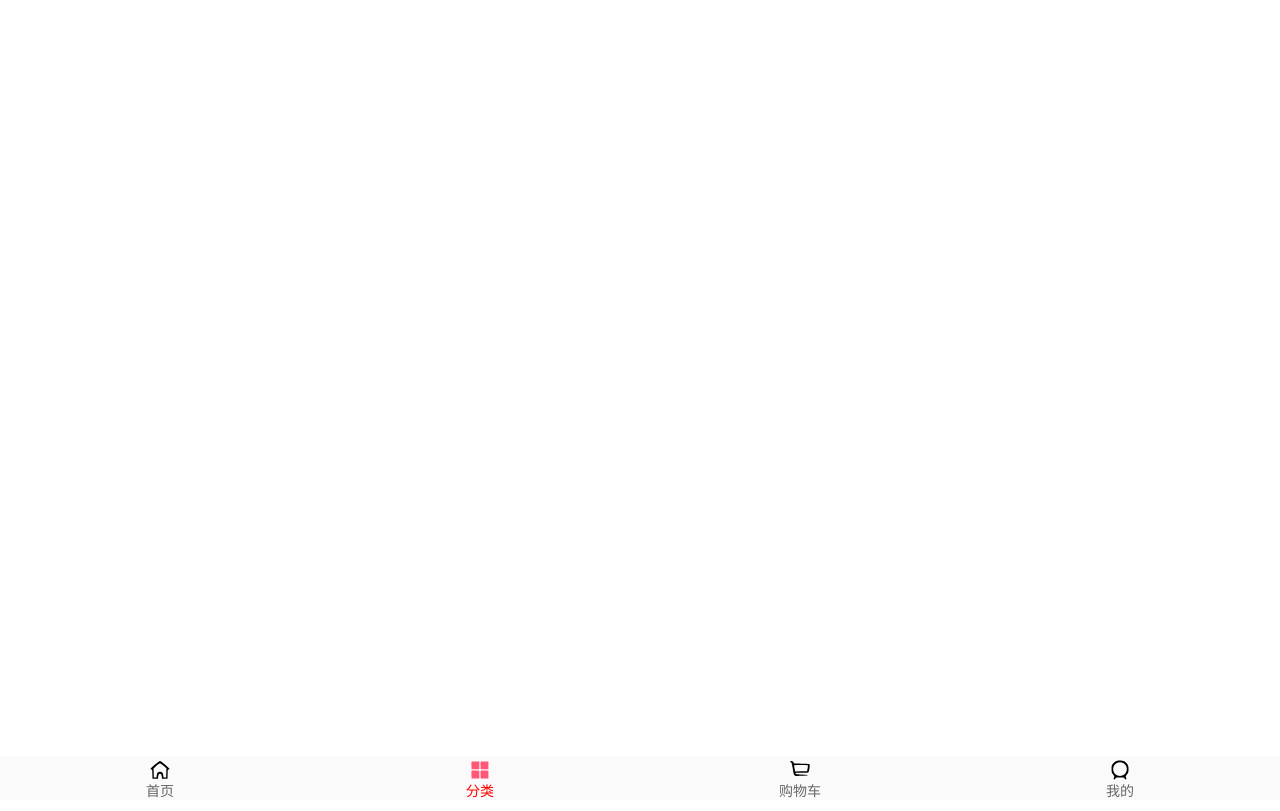
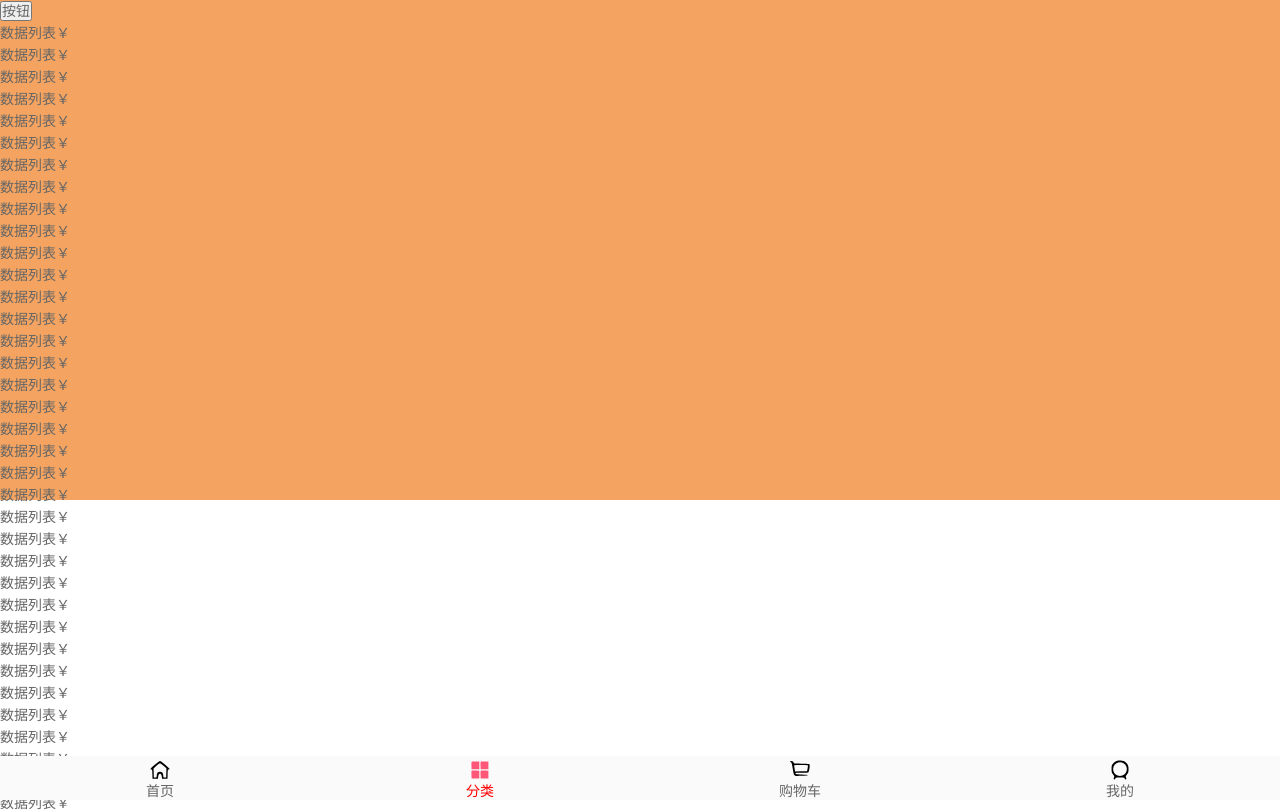
Before and after one commit to pwlongy/shopmall, a Vue app: page /#/category in a window 1280 px wide. Shown: the top 811 px of the page. Built offline with nearby package versions, Linux system fonts and the light colour scheme.

Commit message:
已完成首页

```diff
--- a/package.json
+++ b/package.json
@@ -9,7 +9,9 @@
     "start": "npm run serve"
   },
   "dependencies": {
+    "@better-scroll/core": "^2.4.2",
     "axios": "^0.21.1",
+    "better-scroll": "^2.4.2",
     "core-js": "^3.6.5",
     "vue": "^2.6.11",
     "vue-router": "^3.2.0",
--- a/src/App.vue
+++ b/src/App.vue
@@ -16,5 +16,11 @@ export default {
 </script>
 
 <style>
-  @import "./assets/css/base.css"
+  @import "./assets/css/base.css";
+  html,body{
+    height: 100%;
+  }
+  #app{
+    height: 100%;
+  }
 </style>
--- a/src/components/common/navbar/Navbar.vue
+++ b/src/components/common/navbar/Navbar.vue
@@ -17,6 +17,11 @@ export default {
     height: 44px;
     line-height: 44px;
     display: flex;
+    position: fixed;
+    left: 0;
+    right: 0;
+    top: 0;
+    z-index: 10;
     background: var(--color-tint);
     .left, .right{
       width: 60px;
--- /dev/null
+++ b/src/components/common/scroll/Scroll.vue
@@ -0,0 +1,39 @@
+<template>
+  <div class="wrapper" ref="wrapper">
+    <div class="content">
+      <slot></slot>
+    </div>
+  </div>
+</template>
+
+
+<script>
+  import BScroll from "better-scroll"
+  export default{
+    data () {
+      return {
+        scroll: null,
+      }
+    },
+    props: {
+      probeType: {
+        type: Number,
+        default: 1
+      }
+    },
+    mounted () {
+      this.scroll = new BScroll(this.$refs.wrapper,{
+        click: true,
+        observeDOM: true,
+        probeType: this.probeType
+      })
+
+      this.scroll.on("scroll", position =>{
+        this.$emit("positionTop", position)
+      })
+    }
+  }
+</script>
+
+<style lang="scss" scoped>
+</style>
--- /dev/null
+++ b/src/components/content/backTop/BackTop.vue
@@ -0,0 +1,23 @@
+<template>
+  <div>
+    <img src="~assets/img/home/top.png" alt="">
+  </div>
+</template>
+
+<script>
+export default {
+
+}
+</script>
+
+<style lang="scss" scoped>
+  div{
+    position: fixed;
+    bottom: 40px;
+    right: 10px;
+    img{
+      width: 43px;
+      height: 43px;
+    }
+  }
+</style>
--- /dev/null
+++ b/src/components/content/goodsList/GoodList.vue
@@ -0,0 +1,33 @@
+<template>
+  <div class="goodlist">
+    <GoodListItem v-for="(item, index) in list" :key="index" :GoodsItem="item" class="listItem"></GoodListItem>
+  </div>
+</template>
+
+<script>
+const GoodListItem = () => import("./GoodListItem.vue")
+export default {
+  props: {
+    list: {
+      type: Array,
+      default() {
+        return []
+      }
+    }
+  },
+  components: {
+    GoodListItem
+  }
+}
+</script>
+
+<style lang="scss" scoped>
+  .goodlist{
+    display: flex;
+    flex-wrap: wrap;
+    justify-content: space-around;
+    .listItem{
+      width: 48%;
+    }
+  }
+</style>
--- /dev/null
+++ b/src/components/content/goodsList/GoodListItem.vue
@@ -0,0 +1,47 @@
+<template>
+  <div class="goodlistitem">
+    <img :src="GoodsItem.show.img"/>
+    <div>
+      <p v-text="GoodsItem.title"></p>
+      ￥<span v-text="GoodsItem.price"></span>
+      <i v-text="GoodsItem.cfav"></i>
+    </div>
+  </div>
+</template>
+
+<script>
+export default {
+  props: {
+    GoodsItem: {
+      type: Object,
+      default(){
+        return {}
+      }
+    }
+  },
+}
+</script>
+
+<style lang="scss" scoped>
+  .goodlistitem{
+    font-size: 12px;
+    margin-bottom: 20px;
+    img{
+      width: 100%;
+      border-radius: 5px;
+    }
+    &>div{
+      p{
+      overflow:hidden;
+      white-space: nowrap;
+      text-overflow: ellipsis;
+      }
+      span{
+        color: crimson;
+      }
+      i{
+        float: right;
+      }
+    }
+  }
+</style>
--- /dev/null
+++ b/src/components/content/tabControl/TabControl.vue
@@ -0,0 +1,56 @@
+<template>
+  <div class="tabControl">
+    <div v-for="(item,index) in title"
+      :key="index"
+      :class="{ active : currentIndex === index}"
+      @click="itemClick(index)">
+      <span v-text="item"></span>
+    </div>
+  </div>
+</template>
+
+<script>
+export default {
+  props: {
+    title: {
+      type: Array,
+      default() {
+        return []
+      }
+    }
+  },
+  data () {
+    return {
+      currentIndex: 0
+    }
+  },
+  methods: {
+    itemClick(index){
+      this.currentIndex = index
+      this.$emit('handItem',index)
+    }
+  }
+
+}
+</script>
+
+<style lang="scss" scoped>
+  .tabControl{
+    display: flex;
+    text-align: center;
+    line-height: 40px;
+    &>div{
+      flex: 1;
+      font-size: 14px;
+      span{
+        padding: 5px;
+      }
+    }
+    .active{
+      color: var(--color-high-text);
+      span{
+        border-bottom: 3px solid var(--color-high-text);
+      }
+    }
+  }
+</style>
--- a/src/utils/home.js
+++ b/src/utils/home.js
@@ -6,3 +6,14 @@ export function getHomeMultidata() {
     method: "get"
   })
 }
+
+export function getHomeGoods(type, page){
+  return request({
+    url: "/home/data",
+    params: {
+      type,
+      page
+    },
+    method: "get"
+  })
+}
--- a/src/views/category/category.vue
+++ b/src/views/category/category.vue
@@ -1,13 +1,157 @@
 <template>
-  <div></div>
+  <div class="wrapper">
+    <ul class="content">
+      <button @click="test">按钮</button>
+      <li>数据列表￥</li>
+      <li>数据列表￥</li>
+      <li>数据列表￥</li>
+      <li>数据列表￥</li>
+      <li>数据列表￥</li>
+      <li>数据列表￥</li>
+      <li>数据列表￥</li>
+      <li>数据列表￥</li>
+      <li>数据列表￥</li>
+      <li>数据列表￥</li>
+      <li>数据列表￥</li>
+      <li>数据列表￥</li>
+      <li>数据列表￥</li>
+      <li>数据列表￥</li>
+      <li>数据列表￥</li>
+      <li>数据列表￥</li>
+      <li>数据列表￥</li>
+      <li>数据列表￥</li>
+      <li>数据列表￥</li>
+      <li>数据列表￥</li>
+      <li>数据列表￥</li>
+      <li>数据列表￥</li>
+      <li>数据列表￥</li>
+      <li>数据列表￥</li>
+      <li>数据列表￥</li>
+      <li>数据列表￥</li>
+      <li>数据列表￥</li>
+      <li>数据列表￥</li>
+      <li>数据列表￥</li>
+      <li>数据列表￥</li>
+      <li>数据列表￥</li>
+      <li>数据列表￥</li>
+      <li>数据列表￥</li>
+      <li>数据列表￥</li>
+      <li>数据列表￥</li>
+      <li>数据列表￥</li>
+      <li>数据列表￥</li>
+      <li>数据列表￥</li>
+      <li>数据列表￥</li>
+      <li>数据列表￥</li>
+      <li>数据列表￥</li>
+      <li>数据列表￥</li>
+      <li>数据列表￥</li>
+      <li>数据列表￥</li>
+      <li>数据列表￥</li>
+      <li>数据列表￥</li>
+      <li>数据列表￥</li>
+      <li>数据列表￥</li>
+      <li>数据列表￥</li>
+      <li>数据列表￥</li>
+      <li>数据列表￥</li>
+      <li>数据列表￥</li>
+      <li>数据列表￥</li>
+      <li>数据列表￥</li>
+      <li>数据列表￥</li>
+      <li>数据列表￥</li>
+      <li>数据列表￥</li>
+      <li>数据列表￥</li>
+      <li>数据列表￥</li>
+      <li>数据列表￥</li>
+      <li>数据列表￥</li>
+      <li>数据列表￥</li>
+      <li>数据列表￥</li>
+      <li>数据列表￥</li>
+      <li>数据列表￥</li>
+      <li>数据列表￥</li>
+      <li>数据列表￥</li>
+      <li>数据列表￥</li>
+      <li>数据列表￥</li>
+      <li>数据列表￥</li>
+      <li>数据列表￥</li>
+      <li>数据列表￥</li>
+      <li>数据列表￥</li>
+      <li>数据列表￥</li>
+      <li>数据列表￥</li>
+      <li>数据列表￥</li>
+      <li>数据列表￥</li>
+      <li>数据列表￥</li>
+      <li>数据列表￥</li>
+      <li>数据列表￥</li>
+      <li>数据列表￥</li>
+      <li>数据列表￥</li>
+      <li>数据列表￥</li>
+      <li>数据列表￥</li>
+      <li>数据列表￥</li>
+      <li>数据列表￥</li>
+      <li>数据列表￥</li>
+      <li>数据列表￥</li>
+      <li>数据列表￥</li>
+      <li>数据列表￥</li>
+      <li>数据列表￥</li>
+      <li>数据列表￥</li>
+      <li>数据列表￥</li>
+      <li>数据列表￥</li>
+      <li>数据列表￥</li>
+      <li>数据列表￥</li>
+      <li>数据列表￥</li>
+      <li>数据列表￥</li>
+      <li>数据列表￥</li>
+      <li>数据列表￥</li>
+    </ul>
+  </div>
 </template>
 
 <script>
+import BScroll from "better-scroll"
+
+
 export default {
+  data () {
+    return {
+      bscroll: null
+    }
+  },
+  mounted () {
+    this.bscroll = new BScroll(".wrapper",{
+      // probetype 是指是否滚动监听
+      // 值为 0 或 1 时, 表示不监听事件
+      // 值为 2 时 , 表示当手指在屏幕上时，监听滚动位置
+      // 值为 3 时 , 表示通过惯性的滑动也会进行监听
+      probeType: 1,
+      //下拉刷新
+      pullUpLoad: true
+    })
 
+    this.bscroll.on('scroll', position => {
+      console.log(position)
+    })
+    console.log(this.bscroll)
+    // 下拉刷新
+    this.bscroll.on("pullingUp", () => {
+      console.log('下拉刷新')
+      // 完成本次下拉刷新
+      this.bscroll.finishPullUp()
+    })
+  },
+  methods: {
+    test(){
+      console.log("单击按钮")
+    }
+  }
 }
 </script>
 
 <style lang="scss" scoped>
+  .wrapper{
+    height: 500px;
+    background: sandybrown;
+    .content{
 
+    }
+  }
 </style>
```
Also changed, not shown: src/views/home/home.vue (+104 -8 lines), src/assets/img/home/top.png (added), 1 other file (tests, documents, lock files or other folders).
